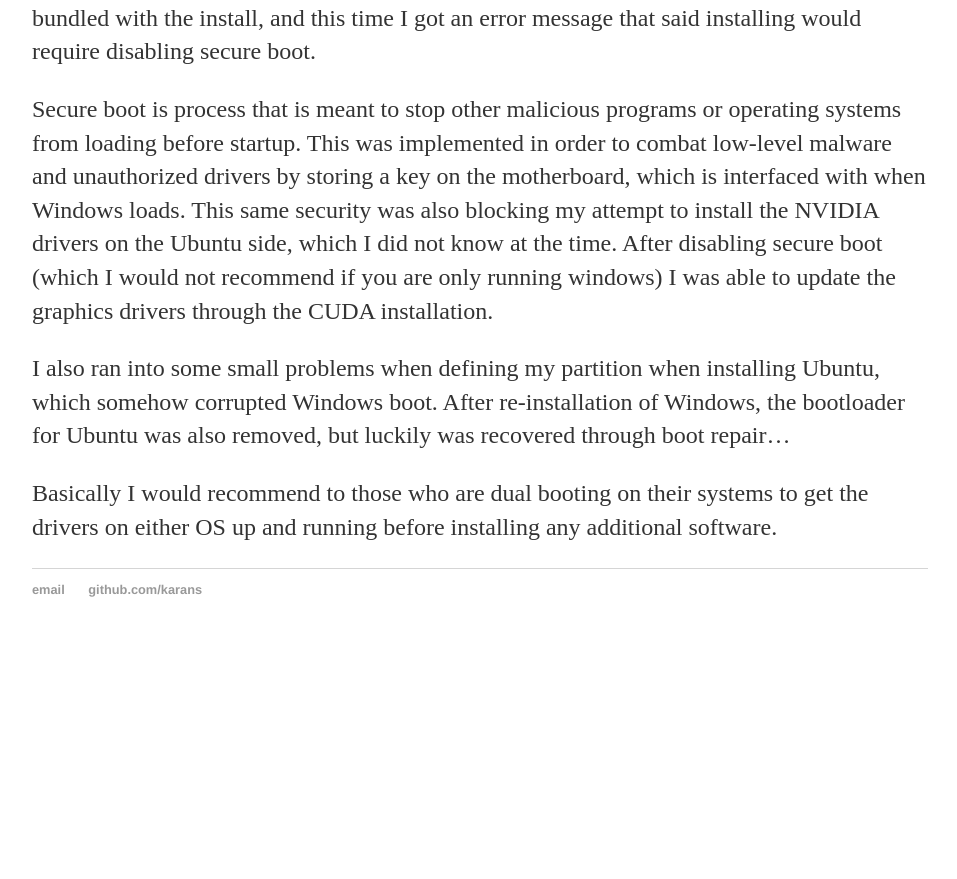
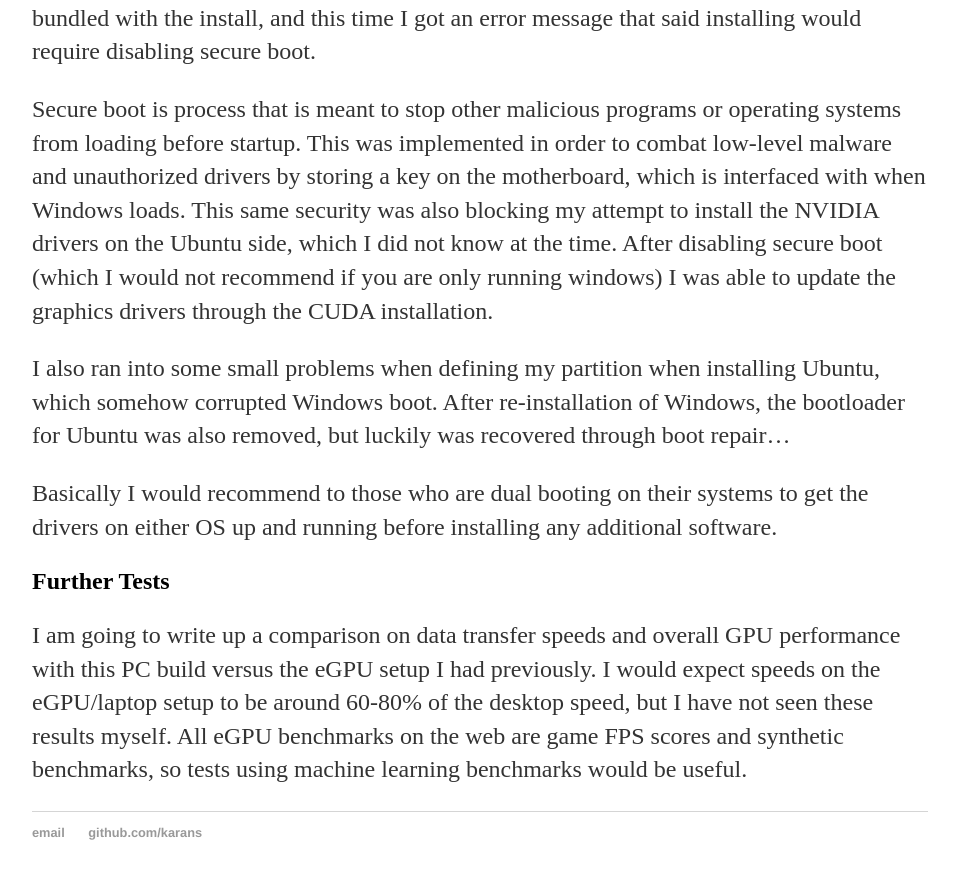
Before and after one commit to karans/karans.github.io, a Jekyll site: the page built from _posts/2016-12-29-First-PC-Build.md, in a window 1280 px wide and 900 px high, scrolled down 6990 px. Shown: the top 879 px of the window, without its empty margins (160-1117 px from the left). Built offline with Jekyll 4.4.1, drawn with Linux system fonts in a browser that asks for light colours; before the commit the page ends 7647 px from its top, so only the background shows below that.

Commit message:
added a small update at the end of PC build

```diff
--- a/_posts/2016-12-29-First-PC-Build.md
+++ b/_posts/2016-12-29-First-PC-Build.md
@@ -55,3 +55,7 @@ Secure boot is process that is meant to stop other malicious programs or operati
 I also ran into some small problems when defining my partition when installing Ubuntu, which somehow corrupted Windows boot. After re-installation of Windows, the bootloader for Ubuntu was also removed, but luckily was recovered through boot repair...
 
 Basically I would recommend to those who are dual booting on their systems to get the drivers on either OS up and running before installing any additional software.
+
+## Further Tests
+
+I am going to write up a comparison on data transfer speeds and overall GPU performance with this PC build versus the eGPU setup I had previously. I would expect speeds on the eGPU/laptop setup to be around 60-80% of the desktop speed, but I have not seen these results myself. All eGPU benchmarks on the web are game FPS scores and synthetic benchmarks, so tests using machine learning benchmarks would be useful.
```
